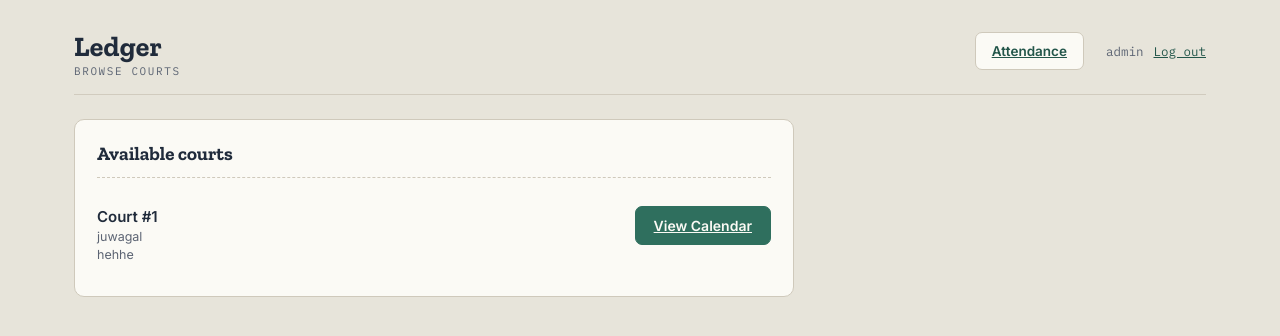
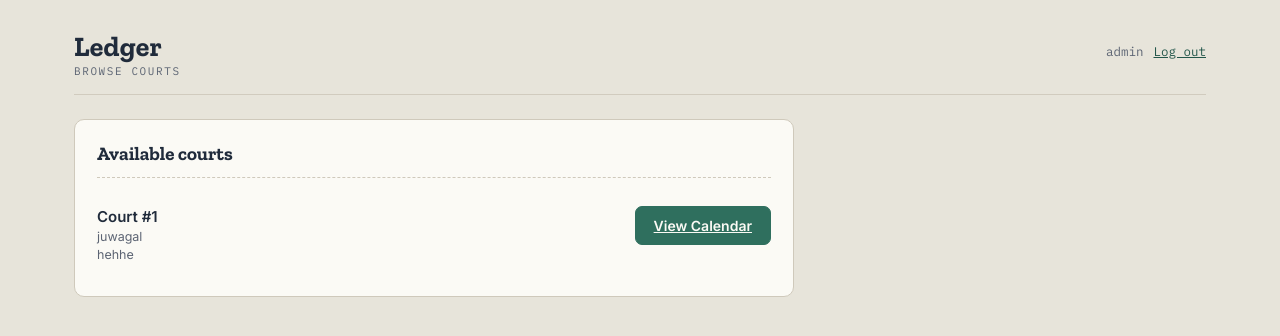
Before and after one commit to Prakriti-Shrestha03/Futsal_Training, a Flask app: template templates/client.html in a window 1280 px wide. Shown: the top 336 px of the page. Run offline with Flask 3, Linux system fonts and the light colour scheme; the template is opened without the code that fills it: values that come from a table or form of the project are taken from there, others are empty; a user stored in the database is signed in; data comes from the database, SQL or seed files in the repository; some libraries are stand-ins or nearby versions.

Commit message:
training

```diff
--- a/templates/client.html
+++ b/templates/client.html
@@ -8,9 +8,6 @@
       <span class="brand__sub">browse courts</span>
     </div>
     <div class="header__account">
-      {% if futsals %}
-      <a href="{{ url_for('attendance_page', futsal_id=futsals[0].id) }}" class="btn" style="margin-right: 12px;">Attendance</a>
-      {% endif %}
       <span>{{ current_user.username }}</span>
       <form method="post" action="{{ url_for('logout') }}">
         <button type="submit">Log out</button>
```
